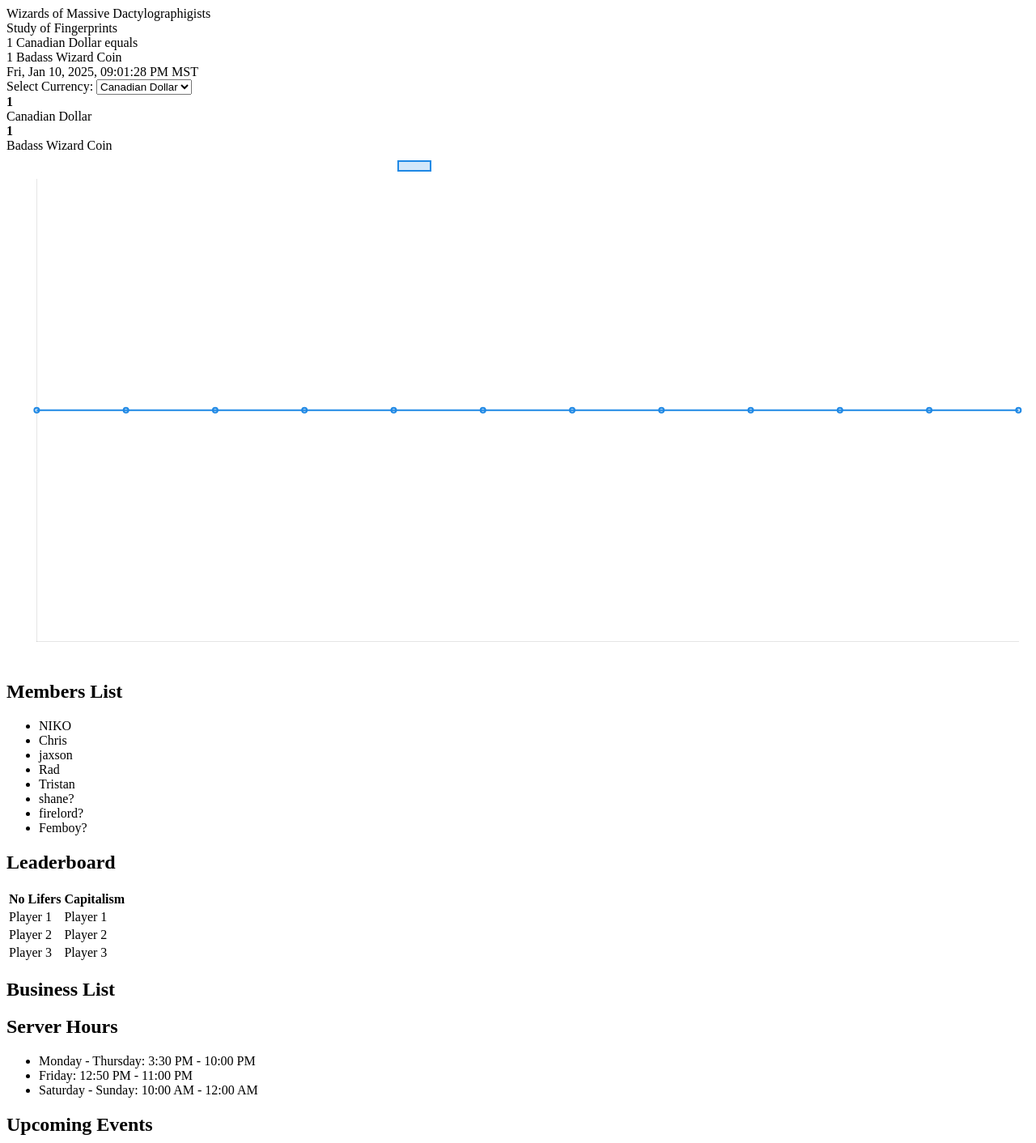
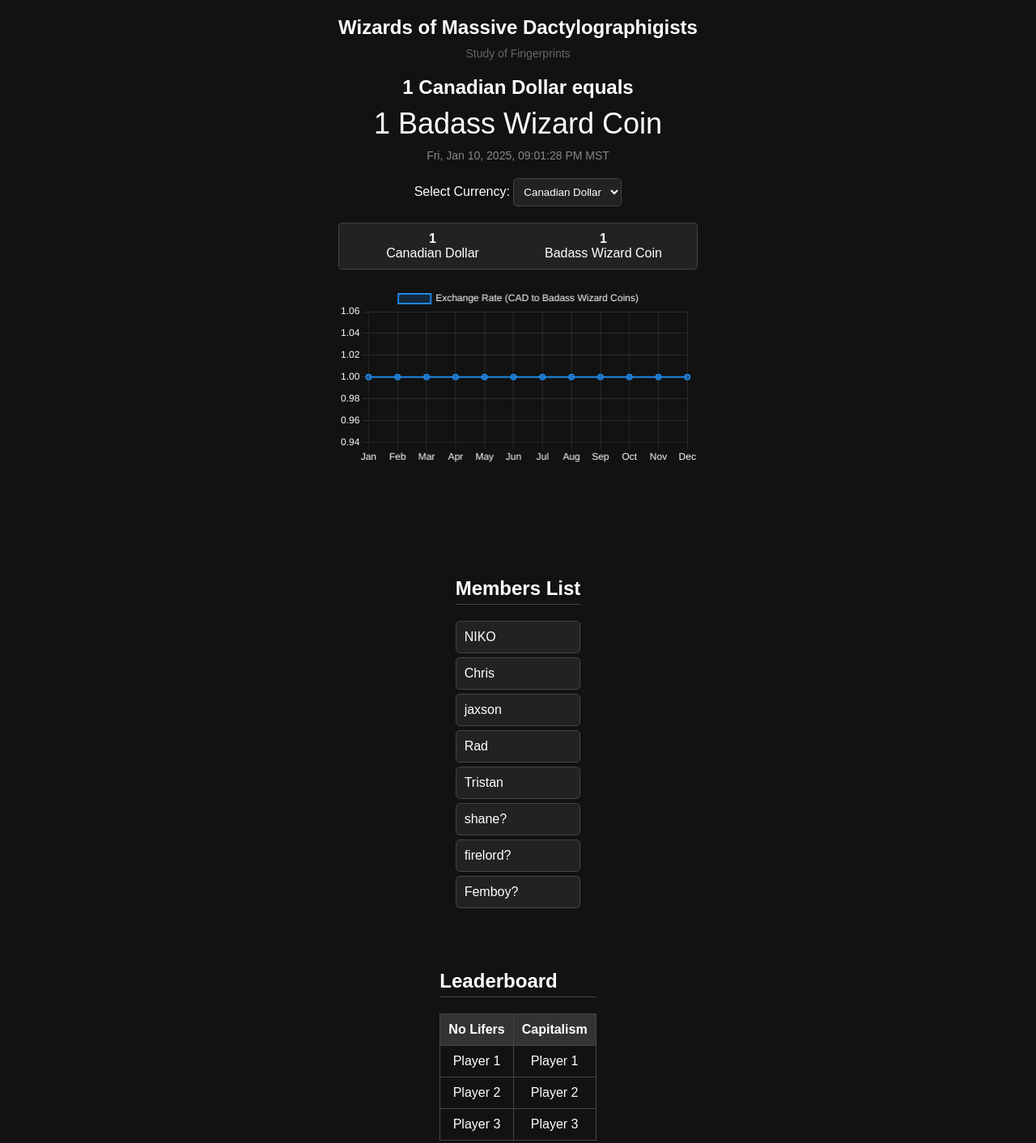
Before and after one commit to Generic-chris/BadassWizardInc, a plain HTML site: page index.html in a window 1280 px wide. Shown: the top 1412 px of the page at 81% size. Drawn offline with nearby package versions, Linux system fonts and the light colour scheme.

Commit message:
Update index.html

```diff
--- a/index.html
+++ b/index.html
@@ -6,7 +6,119 @@
     <title>Wizards of Massive Dactylographigists</title>
     <script src="https://cdn.jsdelivr.net/npm/chart.js"></script>
     <style>
-        /* Your existing styles remain unchanged */
+        body {
+            font-family: Arial, sans-serif;
+            background-color: #121212;
+            color: white;
+            margin: 0;
+            padding: 0;
+            display: flex;
+            flex-direction: column;
+            align-items: center;
+            justify-content: flex-start;
+            height: 100vh;
+        }
+
+        .container {
+            text-align: center;
+            padding: 20px;
+            max-width: 600px;
+        }
+
+        .header {
+            font-size: 24px;
+            font-weight: bold;
+            margin-bottom: 10px;
+        }
+
+        .subheader {
+            font-size: 14px;
+            color: #666;
+            margin-bottom: 20px;
+        }
+
+        .conversion {
+            font-size: 36px;
+            margin-bottom: 10px;
+        }
+
+        .timestamp {
+            font-size: 14px;
+            color: #888;
+            margin-bottom: 20px;
+        }
+
+        .inputs {
+            display: flex;
+            justify-content: space-between;
+            background-color: #222;
+            border: 1px solid #444;
+            border-radius: 5px;
+            padding: 10px;
+            margin-bottom: 20px;
+        }
+
+        .inputs div {
+            flex: 1;
+            text-align: center;
+        }
+
+        .dropdown {
+            margin: 20px 0;
+        }
+
+        .dropdown select {
+            background-color: #222;
+            color: white;
+            border: 1px solid #444;
+            padding: 8px;
+            border-radius: 5px;
+        }
+
+        .chart-container {
+            width: 100%;
+            height: 300px;
+        }
+
+        .members, .businesses, .hours, .events, .leaderboard {
+            margin: 20px;
+            text-align: left;
+            max-width: 600px;
+        }
+
+        h2 {
+            color: #fff;
+            border-bottom: 1px solid #444;
+            padding-bottom: 5px;
+        }
+
+        ul {
+            list-style-type: none;
+            padding: 0;
+        }
+
+        li {
+            background-color: #222;
+            margin: 5px 0;
+            padding: 10px;
+            border: 1px solid #444;
+            border-radius: 5px;
+        }
+
+        .leaderboard-table {
+            width: 100%;
+            border-collapse: collapse;
+        }
+
+        .leaderboard-table th, .leaderboard-table td {
+            padding: 10px;
+            text-align: center;
+            border: 1px solid #444;
+        }
+
+        .leaderboard-table th {
+            background-color: #333;
+        }
     </style>
 </head>
 <body>
```
